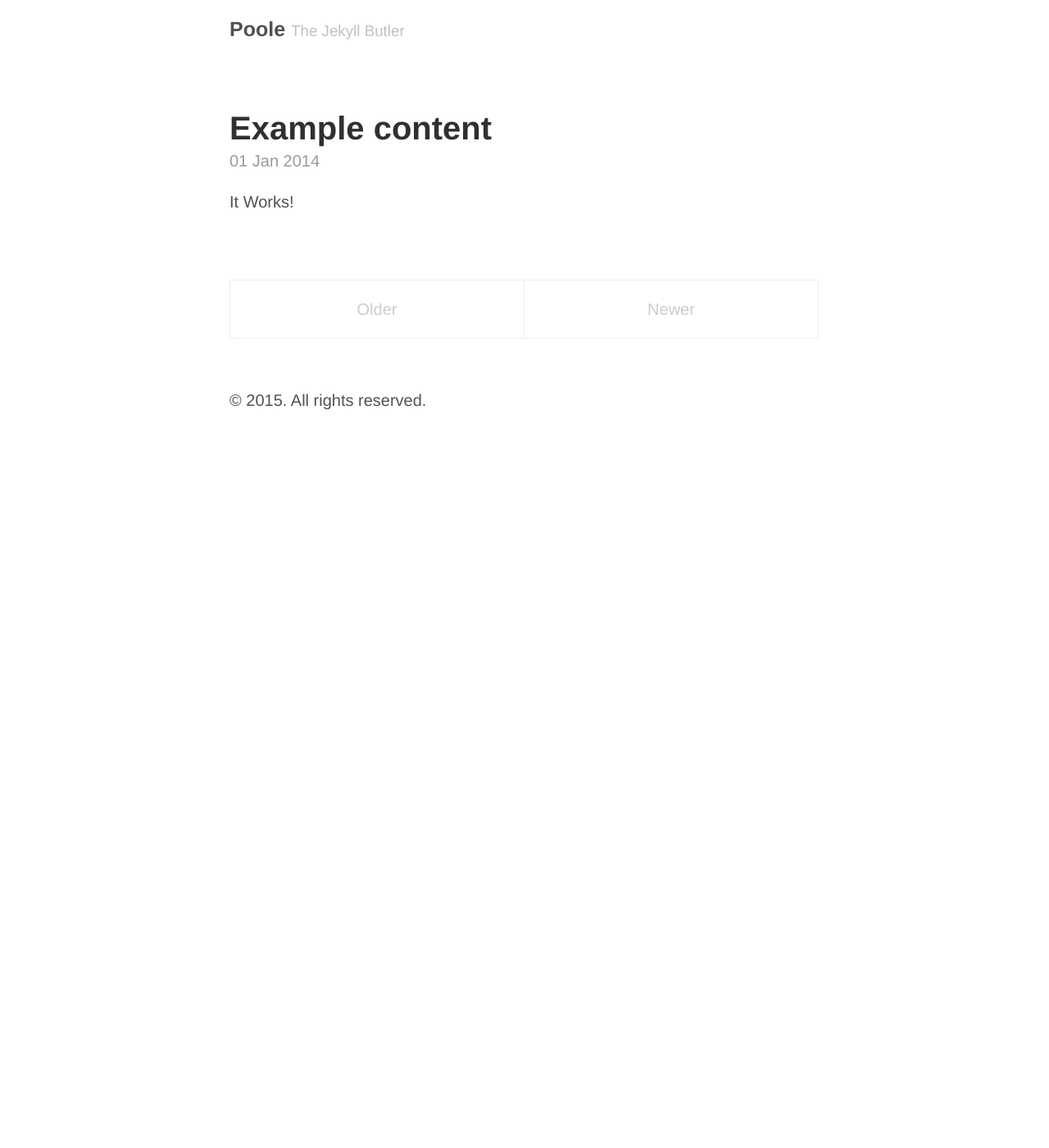
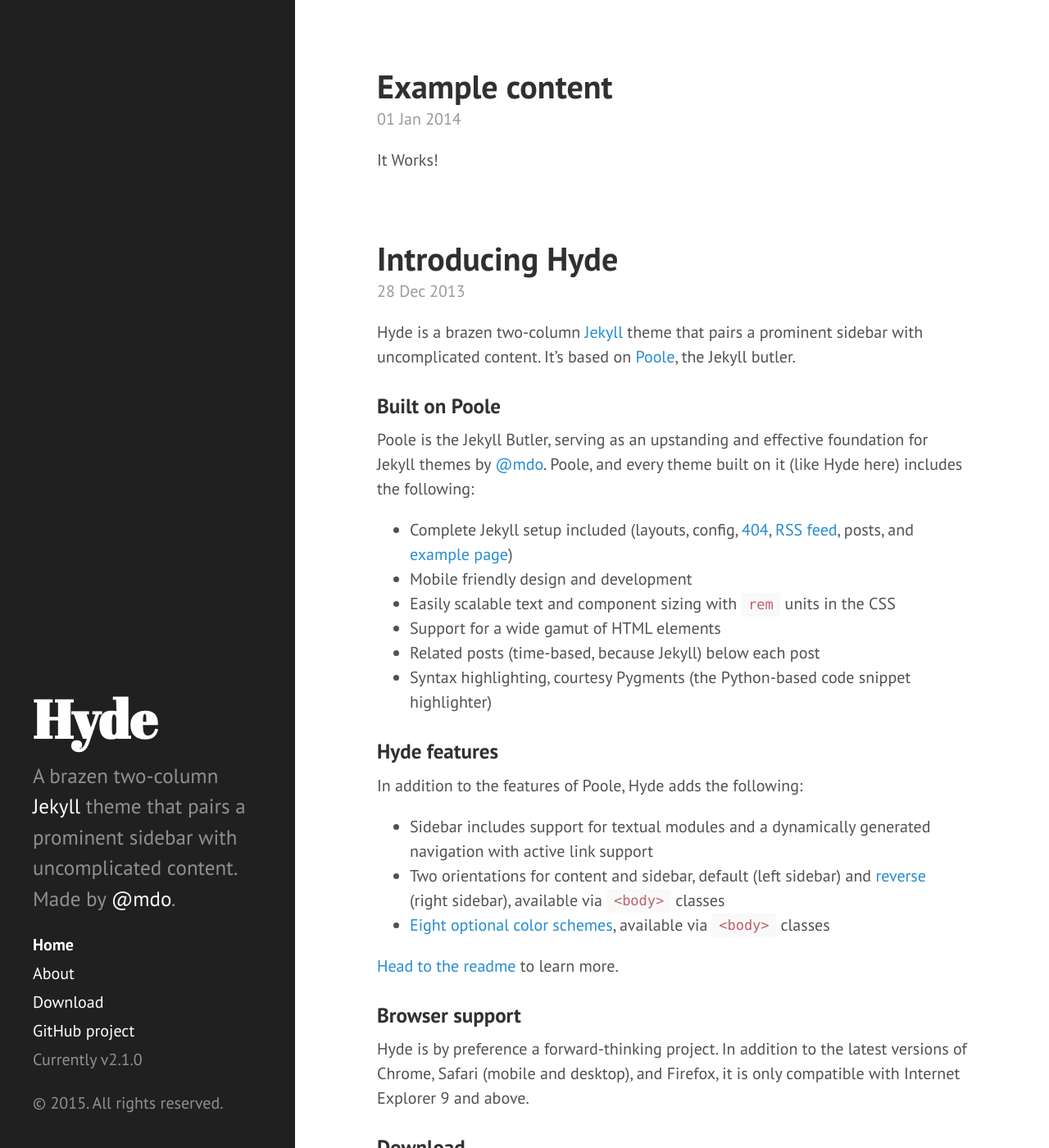
Before and after one commit to jordanrobinson/blog, a Jekyll site: the page built from index.html, in a window 1280 px wide and 1400 px high. Shown: the whole window at 82% size. Built offline with Jekyll 4.4.1, drawn with Linux system fonts in a browser that asks for light colours; Markdown is read by kramdown in place of the engine named in the settings; the list of posts is cut into pages by our own code; some of the changed text lies outside the part shown.

Commit message:
Changes over theme to the hyde theme

```diff
--- a/_config.yml
+++ b/_config.yml
@@ -7,17 +7,20 @@ permalink:        pretty
 relative_permalinks: true
 
 # Setup
-title:            Poole
-tagline:          The Jekyll Butler
-url:              http://getpoole.com
-paginate:         1
+title:            Hyde
+tagline:          'A Jekyll theme'
+description:      'A brazen two-column <a href="http://jekyllrb.com" target="_blank">Jekyll</a> theme that pairs a prominent sidebar with uncomplicated content. Made by <a href="https://twitter.com/mdo" target="_blank">@mdo</a>.'
+url:              http://hyde.getpoole.com
 baseurl:          /
+
 author:
-  name:           Mark Otto
+  name:           'Mark Otto'
   url:            https://twitter.com/mdo
-  email:          markdotto@gmail.com
+
+paginate:         5
 
 # Custom vars
-version:          1.0.0
+version:          2.1.0
+
 github:
-  repo:           https://github.com/poole/poole
+  repo:           https://github.com/poole/hyde
--- a/_includes/head.html
+++ b/_includes/head.html
@@ -1,6 +1,7 @@
 <head>
-  <meta charset="UTF-8">
   <link href="http://gmpg.org/xfn/11" rel="profile">
+  <meta http-equiv="X-UA-Compatible" content="IE=edge">
+  <meta http-equiv="content-type" content="text/html; charset=utf-8">
 
   <!-- Enable responsiveness on mobile devices-->
   <meta name="viewport" content="width=device-width, initial-scale=1.0, maximum-scale=1">
@@ -16,21 +17,13 @@
   <!-- CSS -->
   <link rel="stylesheet" href="{{ site.baseurl }}public/css/poole.css">
   <link rel="stylesheet" href="{{ site.baseurl }}public/css/syntax.css">
+  <link rel="stylesheet" href="{{ site.baseurl }}public/css/hyde.css">
+  <link rel="stylesheet" href="http://fonts.googleapis.com/css?family=PT+Sans:400,400italic,700|Abril+Fatface">
 
   <!-- Icons -->
-  <link rel="apple-touch-icon-precomposed" sizes="144x144" href="{{ site.baseurl }}public/apple-touch-icon-precomposed.png">
-  <link rel="shortcut icon" href="{{ site.baseurl }}public/favicon.ico">
+  <link rel="apple-touch-icon-precomposed" sizes="144x144" href="{{ site.baseurl }}public/apple-touch-icon-144-precomposed.png">
+                                 <link rel="shortcut icon" href="{{ site.baseurl }}public/favicon.ico">
 
   <!-- RSS -->
-  <link rel="alternate" type="application/atom+xml" title="{{ site.title }}" href="{{ site.baseurl }}atom.xml">
-
-  <!-- Google Analytics -->
-  <script>
-    (function(i,s,o,g,r,a,m){i['GoogleAnalyticsObject']=r;i[r]=i[r]||function(){
-    (i[r].q=i[r].q||[]).push(arguments)},i[r].l=1*new Date();a=s.createElement(o),
-    m=s.getElementsByTagName(o)[0];a.async=1;a.src=g;m.parentNode.insertBefore(a,m)
-    })(window,document,'script','//www.google-analytics.com/analytics.js','ga');
-    ga('create', 'UA-146052-15', 'getpoole.com');
-    ga('send', 'pageview');
-  </script>
+  <link rel="alternate" type="application/rss+xml" title="RSS" href="/atom.xml">
 </head>
--- /dev/null
+++ b/_includes/sidebar.html
@@ -0,0 +1,36 @@
+<div class="sidebar">
+  <div class="container sidebar-sticky">
+    <div class="sidebar-about">
+      <h1>
+        <a href="{{ site.baseurl }}">
+          {{ site.title }}
+        </a>
+      </h1>
+      <p class="lead">{{ site.description }}</p>
+    </div>
+
+    <nav class="sidebar-nav">
+      <a class="sidebar-nav-item{% if page.url == site.baseurl %} active{% endif %}" href="{{ site.baseurl }}">Home</a>
+
+      {% comment %}
+        The code below dynamically generates a sidebar nav of pages with
+        `layout: page` in the front-matter. See readme for usage.
+      {% endcomment %}
+
+      {% assign pages_list = site.pages %}
+      {% for node in pages_list %}
+        {% if node.title != null %}
+          {% if node.layout == "page" %}
+            <a class="sidebar-nav-item{% if page.url == node.url %} active{% endif %}" href="{{ node.url }}">{{ node.title }}</a>
+          {% endif %}
+        {% endif %}
+      {% endfor %}
+
+      <a class="sidebar-nav-item" href="{{ site.github.repo }}/archive/v{{ site.version }}.zip">Download</a>
+      <a class="sidebar-nav-item" href="{{ site.github.repo }}">GitHub project</a>
+      <span class="sidebar-nav-item">Currently v{{ site.version }}</span>
+    </nav>
+
+    <p>&copy; {{ site.time | date: '%Y' }}. All rights reserved.</p>
+  </div>
+</div>
--- a/_layouts/default.html
+++ b/_layouts/default.html
@@ -1,25 +1,14 @@
 <!DOCTYPE html>
-<html lang="en">
+<html xmlns="http://www.w3.org/1999/xhtml" xml:lang="en" lang="en-us">
 
   {% include head.html %}
 
   <body>
 
-    <div class="container content">
-      <div class="masthead">
-        <h3 class="masthead-title">
-          <a href="{{ site.baseurl }}" title="Home">{{ site.title }}</a>
-          <small>{{ site.tagline }}</small>
-        </h3>
-      </div>
+    {% include sidebar.html %}
 
+    <div class="content container">
       {{ content }}
-
-      <div class="footer">
-        <p>
-          &copy; {{ site.time | date: '%Y' }}. All rights reserved.
-        </p>
-      </div>
     </div>
 
   </body>
--- a/_layouts/post.html
+++ b/_layouts/post.html
@@ -14,7 +14,7 @@ layout: default
     {% for post in site.related_posts limit:3 %}
       <li>
         <h3>
-          <a href="{{ site.baseurl }}{{ post.url }}">
+          <a href="{{ post.url }}">
             {{ post.title }}
             <small>{{ post.date | date_to_string }}</small>
           </a>
--- /dev/null
+++ b/_posts/2012-02-06-whats-jekyll.md
@@ -0,0 +1,12 @@
+---
+layout: post
+title: What's Jekyll?
+---
+
+[Jekyll](http://jekyllrb.com) is a static site generator, an open-source tool for creating simple yet powerful websites of all shapes and sizes. From [the project's readme](https://github.com/mojombo/jekyll/blob/master/README.markdown):
+
+  > Jekyll is a simple, blog aware, static site generator. It takes a template directory [...] and spits out a complete, static website suitable for serving with Apache or your favorite web server. This is also the engine behind GitHub Pages, which you can use to host your project’s page or blog right here from GitHub.
+
+It's an immensely useful tool and one we encourage you to use here with Hyde.
+
+Find out more by [visiting the project on GitHub](https://github.com/mojombo/jekyll).
--- /dev/null
+++ b/_posts/2012-02-07-example-content.md
@@ -0,0 +1,138 @@
+---
+layout: post
+title: Example content
+---
+
+
+<div class="message">
+  Howdy! This is an example blog post that shows several types of HTML content supported in this theme.
+</div>
+
+Cum sociis natoque penatibus et magnis <a href="#">dis parturient montes</a>, nascetur ridiculus mus. *Aenean eu leo quam.* Pellentesque ornare sem lacinia quam venenatis vestibulum. Sed posuere consectetur est at lobortis. Cras mattis consectetur purus sit amet fermentum.
+
+> Curabitur blandit tempus porttitor. Nullam quis risus eget urna mollis ornare vel eu leo. Nullam id dolor id nibh ultricies vehicula ut id elit.
+
+Etiam porta **sem malesuada magna** mollis euismod. Cras mattis consectetur purus sit amet fermentum. Aenean lacinia bibendum nulla sed consectetur.
+
+## Inline HTML elements
+
+HTML defines a long list of available inline tags, a complete list of which can be found on the [Mozilla Developer Network](https://developer.mozilla.org/en-US/docs/Web/HTML/Element).
+
+- **To bold text**, use `<strong>`.
+- *To italicize text*, use `<em>`.
+- Abbreviations, like <abbr title="HyperText Markup Langage">HTML</abbr> should use `<abbr>`, with an optional `title` attribute for the full phrase.
+- Citations, like <cite>&mdash; Mark otto</cite>, should use `<cite>`.
+- <del>Deleted</del> text should use `<del>` and <ins>inserted</ins> text should use `<ins>`.
+- Superscript <sup>text</sup> uses `<sup>` and subscript <sub>text</sub> uses `<sub>`.
+
+Most of these elements are styled by browsers with few modifications on our part.
+
+## Heading
+
+Vivamus sagittis lacus vel augue rutrum faucibus dolor auctor. Duis mollis, est non commodo luctus, nisi erat porttitor ligula, eget lacinia odio sem nec elit. Morbi leo risus, porta ac consectetur ac, vestibulum at eros.
+
+### Code
+
+Cum sociis natoque penatibus et magnis dis `code element` montes, nascetur ridiculus mus.
+
+{% highlight js %}
+// Example can be run directly in your JavaScript console
+
+// Create a function that takes two arguments and returns the sum of those arguments
+var adder = new Function("a", "b", "return a + b");
+
+// Call the function
+adder(2, 6);
+// > 8
+{% endhighlight %}
+
+Aenean lacinia bibendum nulla sed consectetur. Etiam porta sem malesuada magna mollis euismod. Fusce dapibus, tellus ac cursus commodo, tortor mauris condimentum nibh, ut fermentum massa.
+
+### Gists via GitHub Pages
+
+Vestibulum id ligula porta felis euismod semper. Nullam quis risus eget urna mollis ornare vel eu leo. Donec sed odio dui.
+
+{% gist 5555251 gist.md %}
+
+Aenean eu leo quam. Pellentesque ornare sem lacinia quam venenatis vestibulum. Nullam quis risus eget urna mollis ornare vel eu leo. Cum sociis natoque penatibus et magnis dis parturient montes, nascetur ridiculus mus. Donec sed odio dui. Vestibulum id ligula porta felis euismod semper.
+
+### Lists
+
+Cum sociis natoque penatibus et magnis dis parturient montes, nascetur ridiculus mus. Aenean lacinia bibendum nulla sed consectetur. Etiam porta sem malesuada magna mollis euismod. Fusce dapibus, tellus ac cursus commodo, tortor mauris condimentum nibh, ut fermentum massa justo sit amet risus.
+
+* Praesent commodo cursus magna, vel scelerisque nisl consectetur et.
+* Donec id elit non mi porta gravida at eget metus.
+* Nulla vitae elit libero, a pharetra augue.
+
+Donec ullamcorper nulla non metus auctor fringilla. Nulla vitae elit libero, a pharetra augue.
+
+1. Vestibulum id ligula porta felis euismod semper.
+2. Cum sociis natoque penatibus et magnis dis parturient montes, nascetur ridiculus mus.
+3. Maecenas sed diam eget risus varius blandit sit amet non magna.
+
+Cras mattis consectetur purus sit amet fermentum. Sed posuere consectetur est at lobortis.
+
+<dl>
+  <dt>HyperText Markup Language (HTML)</dt>
+  <dd>The language used to describe and define the content of a Web page</dd>
+
+  <dt>Cascading Style Sheets (CSS)</dt>
+  <dd>Used to describe the appearance of Web content</dd>
+
+  <dt>JavaScript (JS)</dt>
+  <dd>The programming language used to build advanced Web sites and applications</dd>
+</dl>
+
+Integer posuere erat a ante venenatis dapibus posuere velit aliquet. Morbi leo risus, porta ac consectetur ac, vestibulum at eros. Nullam quis risus eget urna mollis ornare vel eu leo.
+
+### Images
+
+Quisque consequat sapien eget quam rhoncus, sit amet laoreet diam tempus. Aliquam aliquam metus erat, a pulvinar turpis suscipit at.
+
+![placeholder](http://placehold.it/800x400 "Large example image")
+![placeholder](http://placehold.it/400x200 "Medium example image")
+![placeholder](http://placehold.it/200x200 "Small example image")
+
+### Tables
+
+Aenean lacinia bibendum nulla sed consectetur. Lorem ipsum dolor sit amet, consectetur adipiscing elit.
+
+<table>
+  <thead>
+    <tr>
+      <th>Name</th>
+      <th>Upvotes</th>
+      <th>Downvotes</th>
+    </tr>
+  </thead>
+  <tfoot>
+    <tr>
+      <td>Totals</td>
+      <td>21</td>
+      <td>23</td>
+    </tr>
+  </tfoot>
+  <tbody>
+    <tr>
+      <td>Alice</td>
+      <td>10</td>
+      <td>11</td>
+    </tr>
+    <tr>
+      <td>Bob</td>
+      <td>4</td>
+      <td>3</td>
+    </tr>
+    <tr>
+      <td>Charlie</td>
+      <td>7</td>
+      <td>9</td>
+    </tr>
+  </tbody>
+</table>
+
+Nullam id dolor id nibh ultricies vehicula ut id elit. Sed posuere consectetur est at lobortis. Nullam quis risus eget urna mollis ornare vel eu leo.
+
+-----
+
+Want to see something else added? <a href="https://github.com/poole/poole/issues/new">Open an issue.</a>
--- /dev/null
+++ b/_posts/2013-12-28-introducing-hyde.md
@@ -0,0 +1,37 @@
+---
+layout: post
+title: Introducing Hyde
+---
+
+Hyde is a brazen two-column [Jekyll](http://jekyllrb.com) theme that pairs a prominent sidebar with uncomplicated content. It's based on [Poole](http://getpoole.com), the Jekyll butler.
+
+### Built on Poole
+
+Poole is the Jekyll Butler, serving as an upstanding and effective foundation for Jekyll themes by [@mdo](https://twitter.com/mdo). Poole, and every theme built on it (like Hyde here) includes the following:
+
+* Complete Jekyll setup included (layouts, config, [404](/404), [RSS feed](/atom.xml), posts, and [example page](/about))
+* Mobile friendly design and development
+* Easily scalable text and component sizing with `rem` units in the CSS
+* Support for a wide gamut of HTML elements
+* Related posts (time-based, because Jekyll) below each post
+* Syntax highlighting, courtesy Pygments (the Python-based code snippet highlighter)
+
+### Hyde features
+
+In addition to the features of Poole, Hyde adds the following:
+
+* Sidebar includes support for textual modules and a dynamically generated navigation with active link support
+* Two orientations for content and sidebar, default (left sidebar) and [reverse](https://github.com/poole/lanyon#reverse-layout) (right sidebar), available via `<body>` classes
+* [Eight optional color schemes](https://github.com/poole/hyde#themes), available via `<body>` classes
+
+[Head to the readme](https://github.com/poole/hyde#readme) to learn more.
+
+### Browser support
+
+Hyde is by preference a forward-thinking project. In addition to the latest versions of Chrome, Safari (mobile and desktop), and Firefox, it is only compatible with Internet Explorer 9 and above.
+
+### Download
+
+Hyde is developed on and hosted with GitHub. Head to the <a href="https://github.com/poole/hyde">GitHub repository</a> for downloads, bug reports, and features requests.
+
+Thanks!
--- a/about.md
+++ b/about.md
@@ -7,7 +7,7 @@ title: About
   Hey there! This page is included as an example. Feel free to customize it for your own use upon downloading. Carry on!
 </p>
 
-In the novel, *The Strange Case of Dr. Jekyll and Mr. Hyde*, Mr. Poole is Dr. Jekyll's virtuous and loyal butler. Similarly, Poole is an upstanding and effective butler that helps you build Jekyll themes. It's made by [@mdo](https://twitter.com/mdo).
+In the novel, *The Strange Case of Dr. Jeykll and Mr. Hyde*, Mr. Poole is Dr. Jekyll's virtuous and loyal butler. Similarly, Poole is an upstanding and effective butler that helps you build Jekyll themes. It's made by [@mdo](https://twitter.com/mdo).
 
 There are currently two themes built on Poole:
 
@@ -25,6 +25,6 @@ Some fun facts about the setup of this project include:
 * Coded with [Sublime Text 2](http://sublimetext.com), an amazing code editor
 * Designed and developed while listening to music like [Blood Bros Trilogy](https://soundcloud.com/maddecent/sets/blood-bros-series)
 
-Have questions or suggestions? Feel free to [open an issue on GitHub](https://github.com/poole/poole/issues/new) or [ask me on Twitter](https://twitter.com/mdo).
+Have questions or suggestions? Feel free to [open an issue on GitHub](https://github.com/poole/issues/new) or [ask me on Twitter](https://twitter.com/mdo).
 
 Thanks for reading!
--- a/atom.xml
+++ b/atom.xml
@@ -6,8 +6,8 @@ layout: null
 <feed xmlns="http://www.w3.org/2005/Atom">
 
  <title>{{ site.title }}</title>
- <link href="{{ site.url }}{{ site.baseurl }}atom.xml" rel="self"/>
- <link href="{{ site.url }}{{ site.baseurl }}"/>
+ <link href="{{ site.url }}/atom.xml" rel="self"/>
+ <link href="{{ site.url }}/"/>
  <updated>{{ site.time | date_to_xmlschema }}</updated>
  <id>{{ site.url }}</id>
  <author>
@@ -18,7 +18,7 @@ layout: null
  {% for post in site.posts %}
  <entry>
    <title>{{ post.title }}</title>
-   <link href="{{ site.url }}{{ site.baseurl }}{{ post.url }}"/>
+   <link href="{{ site.url }}{{ post.url }}"/>
    <updated>{{ post.date | date_to_xmlschema }}</updated>
    <id>{{ site.url }}{{ post.id }}</id>
    <content type="html">{{ post.content | xml_escape }}</content>
--- /dev/null
+++ b/public/css/hyde.css
@@ -0,0 +1,250 @@
+/*
+ *  __                  __
+ * /\ \                /\ \
+ * \ \ \___   __  __   \_\ \     __
+ *  \ \  _ `\/\ \/\ \  /'_` \  /'__`\
+ *   \ \ \ \ \ \ \_\ \/\ \_\ \/\  __/
+ *    \ \_\ \_\/`____ \ \___,_\ \____\
+ *     \/_/\/_/`/___/> \/__,_ /\/____/
+ *                /\___/
+ *                \/__/
+ *
+ * Designed, built, and released under MIT license by @mdo. Learn more at
+ * https://github.com/poole/hyde.
+ */
+
+
+/*
+ * Contents
+ *
+ * Global resets
+ * Sidebar
+ * Container
+ * Reverse layout
+ * Themes
+ */
+
+
+/*
+ * Global resets
+ *
+ * Update the foundational and global aspects of the page.
+ */
+
+html {
+  font-family: "PT Sans", Helvetica, Arial, sans-serif;
+}
+@media (min-width: 48em) {
+  html {
+    font-size: 16px;
+  }
+}
+@media (min-width: 58em) {
+  html {
+    font-size: 20px;
+  }
+}
+
+
+/*
+ * Sidebar
+ *
+ * Flexible banner for housing site name, intro, and "footer" content. Starts
+ * out above content in mobile and later moves to the side with wider viewports.
+ */
+
+.sidebar {
+  text-align: center;
+  padding: 2rem 1rem;
+  color: rgba(255,255,255,.5);
+  background-color: #202020;
+}
+@media (min-width: 48em) {
+  .sidebar {
+    position: fixed;
+    top: 0;
+    left: 0;
+    bottom: 0;
+    width: 18rem;
+    text-align: left;
+  }
+}
+
+/* Sidebar links */
+.sidebar a {
+  color: #fff;
+}
+
+/* About section */
+.sidebar-about h1 {
+  color: #fff;
+  margin-top: 0;
+  font-family: "Abril Fatface", serif;
+  font-size: 3.25rem;
+}
+
+/* Sidebar nav */
+.sidebar-nav {
+  margin-bottom: 1rem;
+}
+.sidebar-nav-item {
+  display: block;
+  line-height: 1.75;
+}
+a.sidebar-nav-item:hover,
+a.sidebar-nav-item:focus {
+  text-decoration: underline;
+}
+.sidebar-nav-item.active {
+  font-weight: bold;
+}
+
+/* Sticky sidebar
+ *
+ * Add the `sidebar-sticky` class to the sidebar's container to affix it the
+ * contents to the bottom of the sidebar in tablets and up.
+ */
+
+@media (min-width: 48em) {
+  .sidebar-sticky {
+    position: absolute;
+    right:  1rem;
+    bottom: 1rem;
+    left:   1rem;
+  }
+}
+
+
+/* Container
+ *
+ * Align the contents of the site above the proper threshold with some margin-fu
+ * with a 25%-wide `.sidebar`.
+ */
+
+.content {
+  padding-top:    4rem;
+  padding-bottom: 4rem;
+}
+
+@media (min-width: 48em) {
+  .content {
+    max-width: 38rem;
+    margin-left: 20rem;
+    margin-right: 2rem;
+  }
+}
+
+@media (min-width: 64em) {
+  .content {
+    margin-left: 22rem;
+    margin-right: 4rem;
+  }
+}
+
+
+/*
+ * Reverse layout
+ *
+ * Flip the orientation of the page by placing the `.sidebar` on the right.
+ */
+
+@media (min-width: 48em) {
+  .layout-reverse .sidebar {
+    left: auto;
+    right: 0;
+  }
+  .layout-reverse .content {
+    margin-left: 2rem;
+    margin-right: 20rem;
+  }
+}
+
+@media (min-width: 64em) {
+  .layout-reverse .content {
+    margin-left: 4rem;
+    margin-right: 22rem;
+  }
+}
+
+
+
+/*
+ * Themes
+ *
+ * As of v1.1, Hyde includes optional themes to color the sidebar and links
+ * within blog posts. To use, add the class of your choosing to the `body`.
+ */
+
+/* Base16 (http://chriskempson.github.io/base16/#default) */
+
+/* Red */
+.theme-base-08 .sidebar {
+  background-color: #ac4142;
+}
+.theme-base-08 .content a,
+.theme-base-08 .related-posts li a:hover {
+  color: #ac4142;
+}
+
+/* Orange */
+.theme-base-09 .sidebar {
+  background-color: #d28445;
+}
+.theme-base-09 .content a,
+.theme-base-09 .related-posts li a:hover {
+  color: #d28445;
+}
+
+/* Yellow */
+.theme-base-0a .sidebar {
+  background-color: #f4bf75;
+}
+.theme-base-0a .content a,
+.theme-base-0a .related-posts li a:hover {
+  color: #f4bf75;
+}
+
+/* Green */
+.theme-base-0b .sidebar {
+  background-color: #90a959;
+}
+.theme-base-0b .content a,
+.theme-base-0b .related-posts li a:hover {
+  color: #90a959;
+}
+
+/* Cyan */
+.theme-base-0c .sidebar {
+  background-color: #75b5aa;
+}
+.theme-base-0c .content a,
+.theme-base-0c .related-posts li a:hover {
+  color: #75b5aa;
+}
+
+/* Blue */
+.theme-base-0d .sidebar {
+  background-color: #6a9fb5;
+}
+.theme-base-0d .content a,
+.theme-base-0d .related-posts li a:hover {
+  color: #6a9fb5;
+}
+
+/* Magenta */
+.theme-base-0e .sidebar {
+  background-color: #aa759f;
+}
+.theme-base-0e .content a,
+.theme-base-0e .related-posts li a:hover {
+  color: #aa759f;
+}
+
+/* Brown */
+.theme-base-0f .sidebar {
+  background-color: #8f5536;
+}
+.theme-base-0f .content a,
+.theme-base-0f .related-posts li a:hover {
+  color: #8f5536;
+}
```
Also changed, not shown: index.html (line endings or trailing spaces), public/apple-touch-icon-144-precomposed.png (added), public/favicon.ico.
